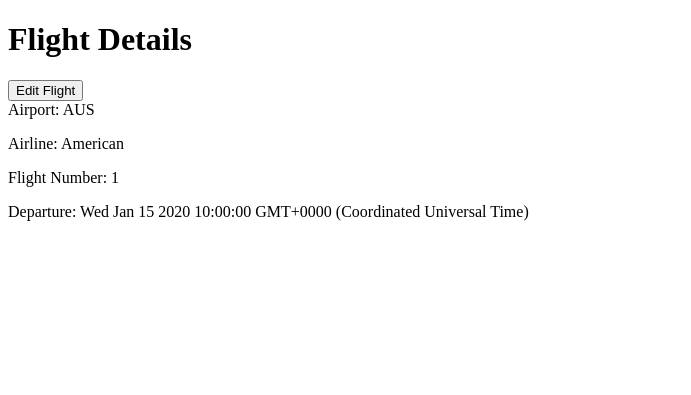
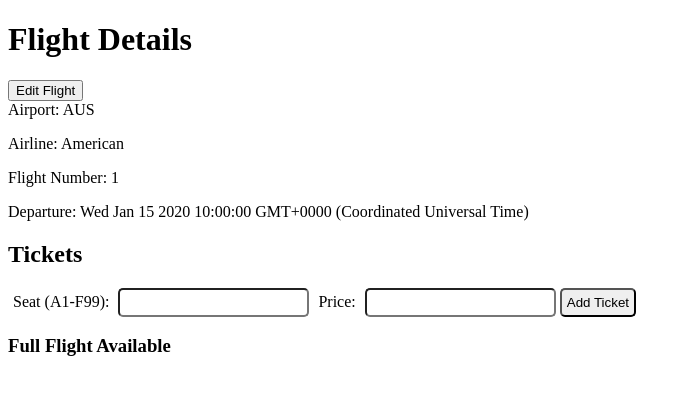
Before and after one commit to CurlyPurple/mongoose-flights-lab, a Node server app: page /flights/600000000000000000000001 in a window 1280 px wide. Shown: the part 40-435 px from the top of the page, without its empty margins (0-691 px from the left). Run offline with Node 20, Linux system fonts and the light colour scheme; tables that the repository leaves empty hold one stand-in row (values such as "Sample post"); some libraries are stand-ins or nearby versions.

Commit message:
Add CRUD for tickets

```diff
--- a/controllers/flights.js
+++ b/controllers/flights.js
@@ -81,6 +81,18 @@ async function update(req,res) {
   }
 }
 
+async function createTickets(req,res) {
+  try {
+    const flight = await Flight.findById(req.params.flightId)
+    flight.tickets.push(req.body)
+    await flight.save()
+    res.redirect(`/flights/${flight._id}`)
+  } catch (error) {
+    console.log(error)
+    res.redirect('/')
+  }
+}
+
 export {
   newFlight as new,
   create,
@@ -88,5 +100,6 @@ export {
   show,
   deleteFlight as delete,
   edit,
-  update
+  update,
+  createTickets,
 }
--- a/views/flights/show.ejs
+++ b/views/flights/show.ejs
@@ -13,6 +13,34 @@
     <div>Flight Number: <%= flight.flightNo %></div> <br>
     <div>Departure: <%= flight.departs %></div>
   </section>
+  <h2>Tickets</h2>
+  <form id="add-ticket-form" action="/flights/<%= flight._id %>/tickets" method="POST">
+    <label for="seat-input">Seat (A1-F99):</label>
+    <input type="text" name="seat" required pattern="[A-F][1-9]\d?" id="seat-input" >
+  <label for="price-input">Price:</label>
+  <input type="text" name="price" id="price-input">
+  <button type="submit">Add Ticket</button>
+</form>
+<% if (flight.tickets.length) { %>
+  <table>
+    <thead>
+      <tr>
+        <th>Seat</th>
+        <th>Price</th>
+      </tr>
+    </thead>
+    <tbody>
+      <% flight.tickets.forEach(function(ticket) { %>
+        <tr>
+          <td><%= ticket.seat %></td>
+          <td><%= ticket.price %></td>
+        </tr>
+      <% }) %>
+    </tbody>
+  </table>
+<% } else { %>
+  <h3>Full Flight Available</h3>
+<% } %>
 </main>
 
 <%- include('../partials/footer') %>
```
Also changed, not shown: routes/flights.js (+6 -3 lines).
